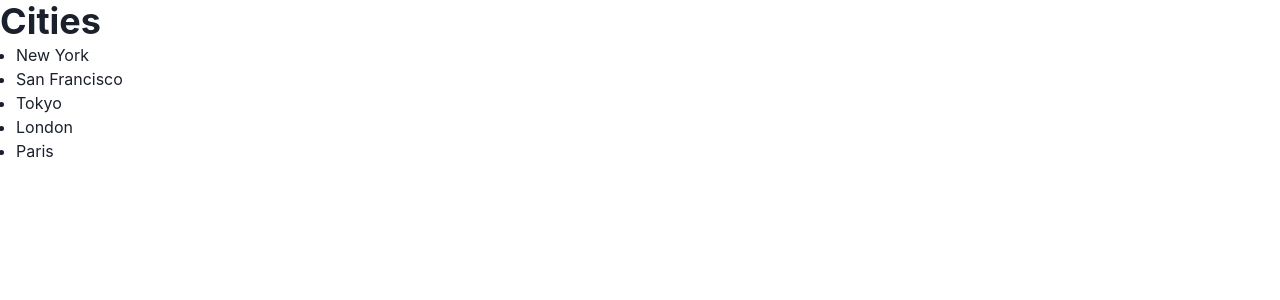
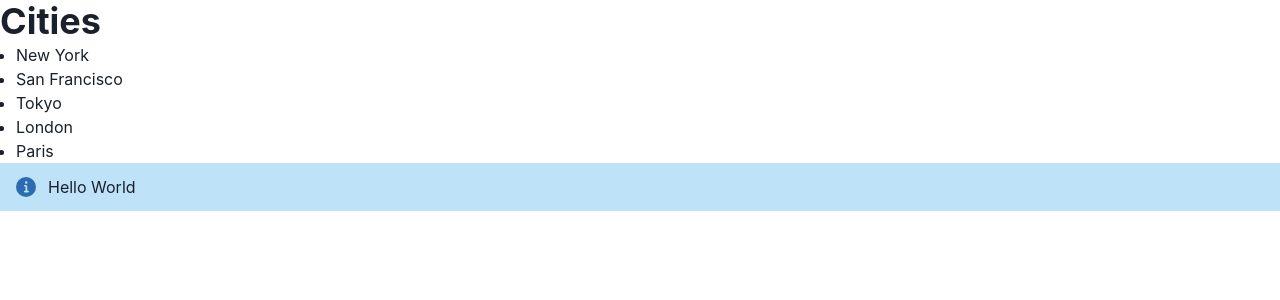
Before and after one commit to kboul/react-18, a React (Vite) app: page / in a window 1280 px wide. Shown: the top 300 px of the page. Built offline with nearby package versions, Linux system fonts and the light colour scheme.

Commit message:
Create an Alert comp & passing children prop

```diff
--- a/src/App.tsx
+++ b/src/App.tsx
@@ -1,4 +1,4 @@
-import { ListGroup } from "./components";
+import { Alert, ListGroup } from "./components";
 
 export default function App() {
   const handleSelectItem = (item: string) => {
@@ -6,10 +6,13 @@ export default function App() {
   };
 
   return (
-    <ListGroup
-      heading="Cities"
-      items={["New York", "San Francisco", "Tokyo", "London", "Paris"]}
-      onSelectItem={handleSelectItem}
-    />
+    <>
+      <ListGroup
+        heading="Cities"
+        items={["New York", "San Francisco", "Tokyo", "London", "Paris"]}
+        onSelectItem={handleSelectItem}
+      />
+      <Alert>Hello World</Alert>
+    </>
   );
 }
--- /dev/null
+++ b/src/components/Alert.tsx
@@ -0,0 +1,15 @@
+import { Alert, AlertIcon } from "@chakra-ui/react";
+import { ReactNode } from "react";
+
+interface AppAlertProps {
+  children: ReactNode;
+}
+
+export default function AppAlert({ children }: AppAlertProps) {
+  return (
+    <Alert status="info">
+      <AlertIcon />
+      {children}
+    </Alert>
+  );
+}
--- a/src/components/index.tsx
+++ b/src/components/index.tsx
@@ -1 +1,2 @@
+export { default as Alert } from "./Alert";
 export { default as ListGroup } from "./ListGroup";
```
